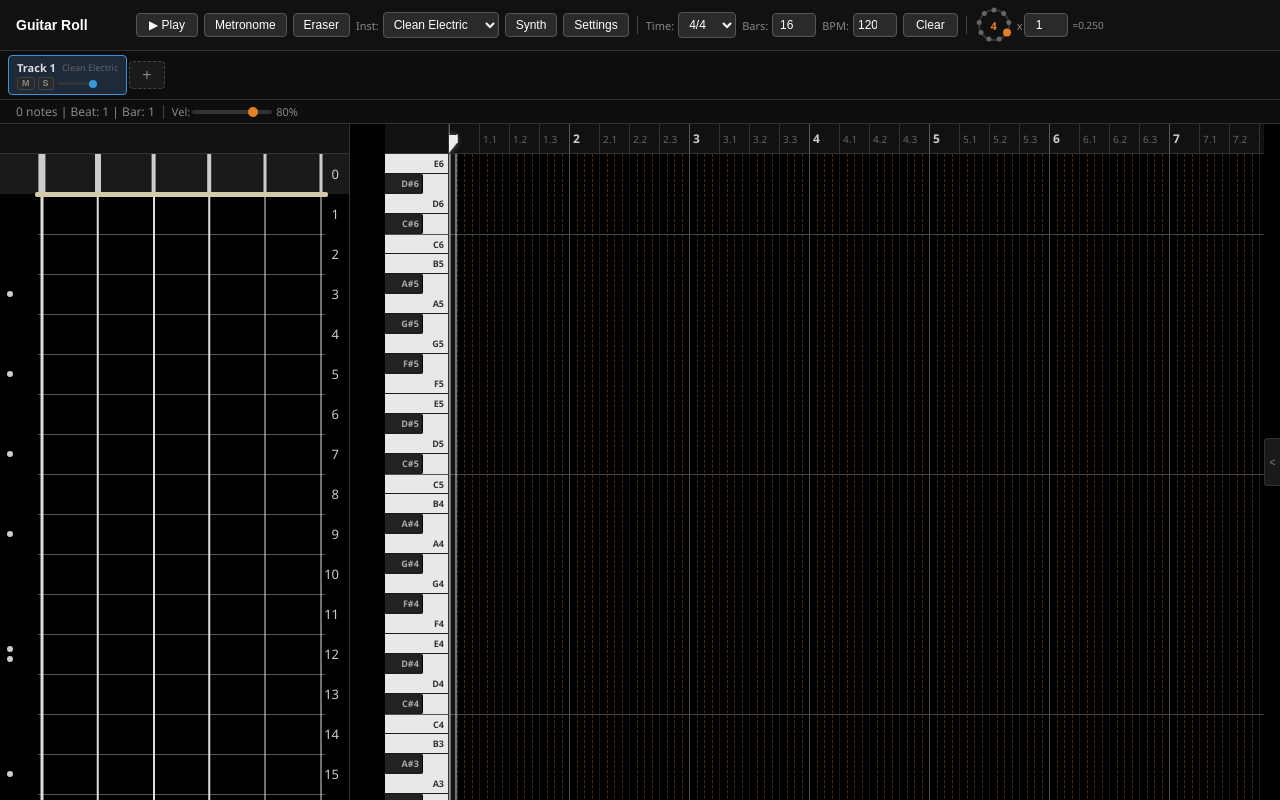
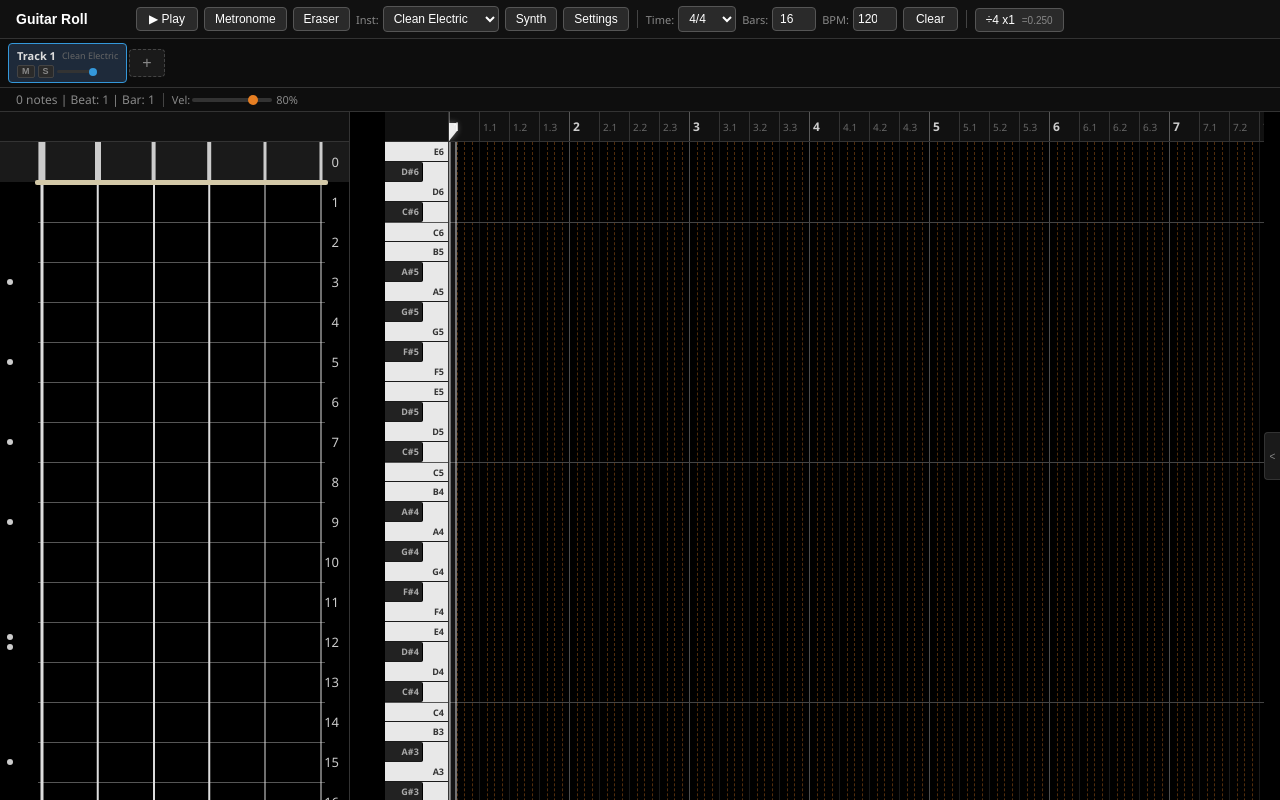
Before and after one commit to circuloponto/guitar_roll, a React (Vite) app: page / in a window 1280 px wide. Built offline with nearby package versions, Linux system fonts and the light colour scheme.

Commit message:
duration system tuplets only

```diff
--- a/src/App.css
+++ b/src/App.css
@@ -140,40 +140,99 @@
 }
 
 .subdiv-picker {
-  display: flex;
-  align-items: center;
-  gap: 4px;
-}
-
-.subdiv-dial {
   position: relative;
-  cursor: pointer;
-  flex-shrink: 0;
-}
-
-.subdiv-dial svg {
+}
+
+.subdiv-btn {
+  background: #2a2a2a;
+  color: #fff;
+  border: 1px solid #555;
+  padding: 4px 10px;
+  border-radius: 4px;
+  cursor: pointer;
+  font-size: 12px;
+  white-space: nowrap;
+}
+
+.subdiv-btn:hover, .subdiv-btn.open {
+  border-color: #3498db;
+  background: #333;
+}
+
+.subdiv-val {
+  color: #888;
+  font-size: 10px;
+  margin-left: 4px;
+}
+
+.subdiv-popup {
+  position: absolute;
+  top: 100%;
+  left: 50%;
+  transform: translateX(-50%);
+  margin-top: 4px;
+  background: #1e1e1e;
+  border: 1px solid #555;
+  border-radius: 8px;
+  padding: 12px;
+  z-index: 60;
+  box-shadow: 0 6px 20px rgba(0, 0, 0, 0.6);
+  display: flex;
+  flex-direction: column;
+  align-items: center;
+  gap: 10px;
+}
+
+.subdiv-dial-large {
+  position: relative;
+}
+
+.subdiv-dial-large svg {
   display: block;
 }
 
-.subdiv-center {
+.subdiv-center-input {
   position: absolute;
   top: 50%;
   left: 50%;
   transform: translate(-50%, -50%);
-  font-size: 11px;
+  width: 36px;
+  height: 28px;
+  font-size: 16px;
   font-weight: bold;
   color: #e67e22;
-  width: 18px;
-  height: 18px;
-  display: flex;
-  align-items: center;
-  justify-content: center;
-  border-radius: 50%;
-  cursor: pointer;
-}
-
-.subdiv-center:hover {
-  background: rgba(230, 126, 34, 0.15);
+  background: #222;
+  border: 1px solid #555;
+  border-radius: 6px;
+  text-align: center;
+  padding: 0;
+  outline: none;
+}
+
+.subdiv-center-input:focus {
+  border-color: #e67e22;
+}
+
+.subdiv-mult-row {
+  display: flex;
+  align-items: center;
+  gap: 8px;
+}
+
+.subdiv-mult-input {
+  width: 44px;
+  background: #2a2a2a;
+  color: #fff;
+  border: 1px solid #555;
+  border-radius: 4px;
+  padding: 4px;
+  font-size: 13px;
+  text-align: center;
+  outline: none;
+}
+
+.subdiv-mult-input:focus {
+  border-color: #3498db;
 }
 
 /* Chord Sidebar */
--- a/src/App.jsx
+++ b/src/App.jsx
@@ -180,6 +180,8 @@ function App() {
   const [hoveredNote, setHoveredNote] = useState(null); // { stringIndex, fret }
   const [chordRoot, setChordRoot] = useState(null); // { stringIndex, fret } — locked by click on piano key
   const [showCheatSheet, setShowCheatSheet] = useState(false);
+  const [showSubdivDial, setShowSubdivDial] = useState(false);
+  const subdivDialRef = useRef(null);
   const [showSynthEditor, setShowSynthEditor] = useState(false);
   const [chordPreview, setChordPreview] = useState(null);
   const [chordPaletteOpen, setChordPaletteOpen] = useState(false);
@@ -266,6 +268,18 @@ function App() {
     }
   }, [setTracksTracked]);
 
+  // Close subdiv dial on outside click
+  useEffect(() => {
+    if (!showSubdivDial) return;
+    const handleClick = (e) => {
+      if (subdivDialRef.current && !subdivDialRef.current.contains(e.target)) {
+        setShowSubdivDial(false);
+      }
+    };
+    document.addEventListener('mousedown', handleClick);
+    return () => document.removeEventListener('mousedown', handleClick);
+  }, [showSubdivDial]);
+
   // Load from URL or autosave on mount
   useEffect(() => {
     const urlState = stateFromUrl();
@@ -316,7 +330,7 @@ function App() {
             return prev.length > 0 ? prev[prev.length - 1] : b;
           });
         } else {
-          const step = snapUnitRef.current;
+          const step = noteDurationRef.current;
           setSelectedBeat(b => Math.max(0, b - step));
         }
       }
@@ -330,7 +344,7 @@ function App() {
             return next.length > 0 ? next[0] : b;
           });
         } else {
-          const step = snapUnitRef.current;
+          const step = noteDurationRef.current;
           setSelectedBeat(b => Math.min(totalBeats - 1, b + step));
         }
       }
@@ -899,48 +913,68 @@ function App() {
           Clear
         </button>
         <span className="toolbar-separator" />
-        <div className="subdiv-picker">
-          <div className="subdiv-dial" style={{ width: 38, height: 38 }}>
-            <svg width={38} height={38} viewBox="0 0 38 38">
-              <circle cx={19} cy={19} r={15} fill="none" stroke="#333" strokeWidth={2} />
-              {[1,2,3,4,5,6,7,8,9].map(val => {
-                const angle = ((val - 1) / 9) * 2 * Math.PI - Math.PI / 2;
-                const x = 19 + 15 * Math.cos(angle);
-                const y = 19 + 15 * Math.sin(angle);
+        <div className="subdiv-picker" ref={subdivDialRef}>
+          <button
+            className={`subdiv-btn ${showSubdivDial ? 'open' : ''}`}
+            onClick={() => setShowSubdivDial(o => !o)}
+          >
+            ÷{subdivisions} x{noteMultiplier}
+            {noteDuration !== 1 && <span className="subdiv-val"> ={noteDuration.toFixed(3)}</span>}
+          </button>
+          {showSubdivDial && (
+            <div className="subdiv-popup">
+              <div className="subdiv-dial-large">
+                <svg width={120} height={120} viewBox="0 0 120 120">
+                  <circle cx={60} cy={60} r={48} fill="none" stroke="#333" strokeWidth={2} />
+                  {Array.from({ length: 16 }, (_, i) => i + 1).map(val => {
+                    const angle = ((val - 1) / 16) * 2 * Math.PI - Math.PI / 2;
+                    const x = 60 + 48 * Math.cos(angle);
+                    const y = 60 + 48 * Math.sin(angle);
                     const isActive = val === subdivisions;
                     return (
-                  <circle
-                    key={val}
-                    cx={x} cy={y}
-                    r={isActive ? 4 : 2.5}
-                    fill={isActive ? '#e67e22' : '#666'}
-                    style={{ cursor: 'pointer' }}
-                    onClick={() => handleSetSubdivisions(val)}
+                      <g key={val} style={{ cursor: 'pointer' }} onClick={() => { handleSetSubdivisions(val); }}>
+                        <circle cx={x} cy={y} r={isActive ? 10 : 7}
+                          fill={isActive ? '#e67e22' : '#2a2a2a'}
+                          stroke={isActive ? '#e67e22' : '#555'} strokeWidth={1}
                         />
+                        <text x={x} y={y} textAnchor="middle" dominantBaseline="central"
+                          fontSize={10} fontWeight="bold"
+                          fill={isActive ? '#000' : '#999'}
+                          style={{ pointerEvents: 'none' }}
+                        >{val}</text>
+                      </g>
                     );
                   })}
                 </svg>
-            <div
-              className="subdiv-center"
-              onClick={() => {
-                const val = prompt('Subdivisions (1-32):', String(subdivisions));
-                if (val) handleSetSubdivisions(Math.max(1, Math.min(32, Number(val) || 1)));
+                <input
+                  className="subdiv-center-input"
+                  type="number"
+                  value={subdivisions}
+                  min={1}
+                  max={64}
+                  onChange={(e) => {
+                    const v = Math.max(1, Math.min(64, Number(e.target.value) || 1));
+                    handleSetSubdivisions(v);
                   }}
-              title="Click to type subdivisions"
-            >
-              {subdivisions}
+                  onKeyDown={(e) => e.stopPropagation()}
+                  onClick={(e) => e.stopPropagation()}
+                />
+              </div>
+              <div className="subdiv-mult-row">
+                <span style={{ fontSize: 12, color: '#aaa' }}>Multiplier:</span>
+                <input
+                  type="number"
+                  className="subdiv-mult-input"
+                  value={noteMultiplier}
+                  min={1}
+                  max={subdivisions * 8}
+                  onChange={(e) => handleSetMultiplier(Math.max(1, Number(e.target.value) || 1))}
+                  onKeyDown={(e) => e.stopPropagation()}
+                  onClick={(e) => e.stopPropagation()}
+                />
               </div>
             </div>
-          <span className="toolbar-label">x</span>
-          <input
-            type="number"
-            className="bpm-input"
-            value={noteMultiplier}
-            min={1}
-            max={subdivisions * 4}
-            onChange={(e) => handleSetMultiplier(Math.max(1, Number(e.target.value) || 1))}
-          />
-          {noteDuration !== 1 && <span style={{ fontSize: 10, color: '#888' }}>={noteDuration.toFixed(3)}</span>}
+          )}
         </div>
       </div>
       <TrackStrip
```
Lines whose indentation alone changed are shown as unchanged.
